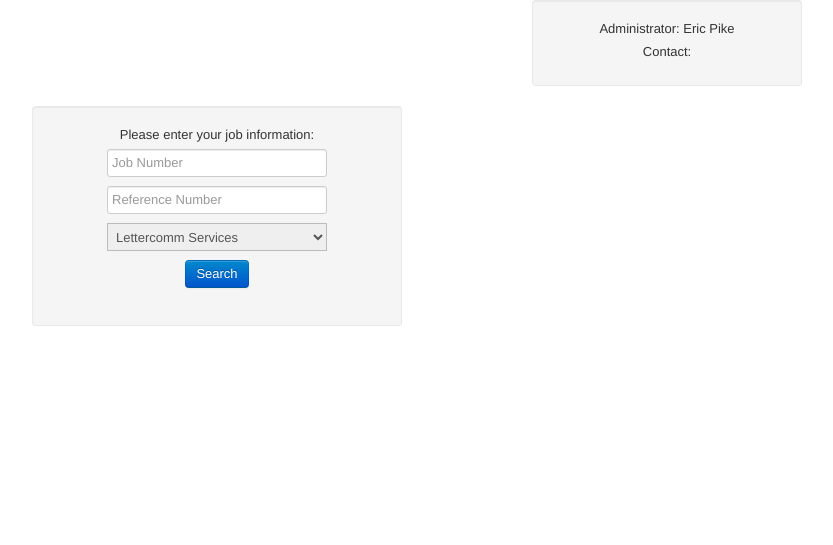
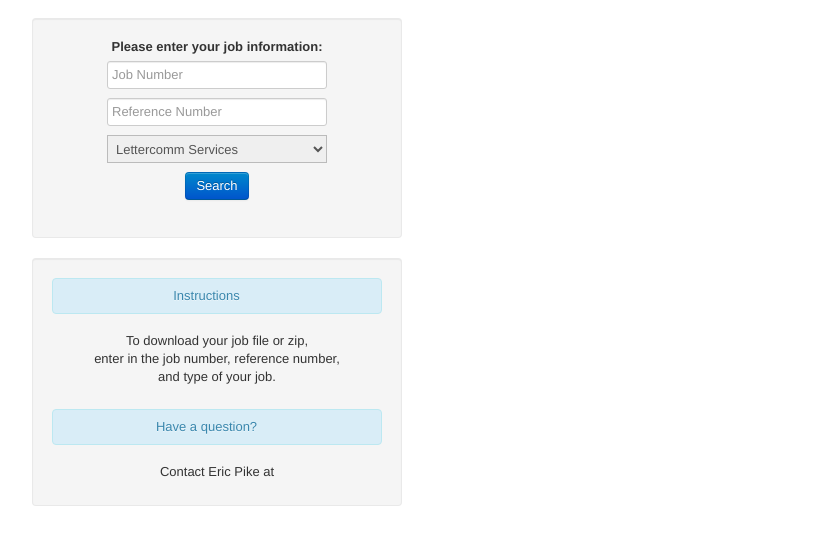
Before and after one commit to KevinPike/PrintingJobs, a Django app: page / in a window 1280 px wide. Shown: the top 545 px of the page, without its empty margins (398-1231 px from the left). Run offline with Django 3.2, Linux system fonts and the light colour scheme; parts of the project's set-up code (start-up, migrations or seed data) failed here and were passed over; some libraries are stand-ins or nearby versions.

Commit message:
updated contact information and added instruction blurb

```diff
--- a/PrintingJobs/templates/JobForm.html
+++ b/PrintingJobs/templates/JobForm.html
@@ -4,7 +4,7 @@
 <div class="span4 offset4">
 <div class="well">
 	<form action="/" id="jobForm" method="get">
-		<label>Please enter your job information:</label>
+		<label><b>Please enter your job information:</b></label>
 
 		<input id="numberField" name="number" type="text" placeholder="Job Number" class="required" autocomplete="off">
 		<input id="refField" name="ref" type="text" placeholder="Reference Number" class="required" autocomplete="off">
@@ -23,3 +23,10 @@
 </div></div>
 
 {% endblock %}
+
+{% block instructions %}
+<label class="alert alert-info">Instructions</label>
+<label>To download your job file or zip, <br /> enter in the job number, reference number, <br />
+    and type of your job.</label>
+<br />
+{% endblock %}
--- a/PrintingJobs/templates/base.html
+++ b/PrintingJobs/templates/base.html
@@ -19,13 +19,18 @@
   </script>
 </head>
 <body>
-<div class="span3 offset9">
+<div><br /></div>
+
+{% block content %} {% endblock %}
+
+<div class="span4 offset4">
 <div class="well">
-	<label>Administrator: Eric Pike</label>
-	<label>Contact: </label>
+    {% block instructions %} {% endblock %}
+	<label class="alert alert-info">Have a question?</label>
+    <label>Contact Eric Pike at <br /></label>
 </div></div>
 
-{% block content %} {% endblock %}
+
 
 <script src="{% static 'js/jquery-1.7.2.min.js' %}"></script>
 <script src="{% static 'js/jquery.validate.js' %}"></script>
```
Also changed, not shown: PrintingJobs/templates/DownloadForm.html (+7 -0 lines).
